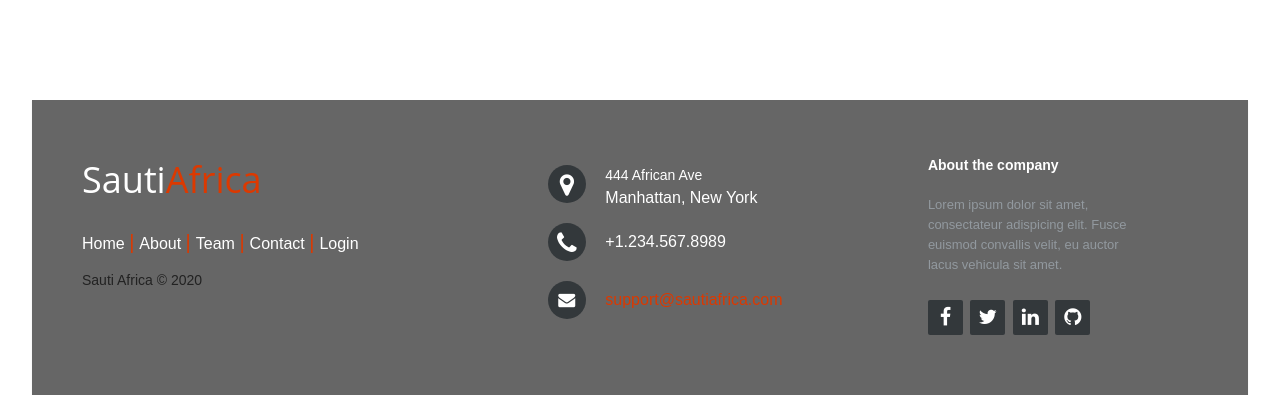
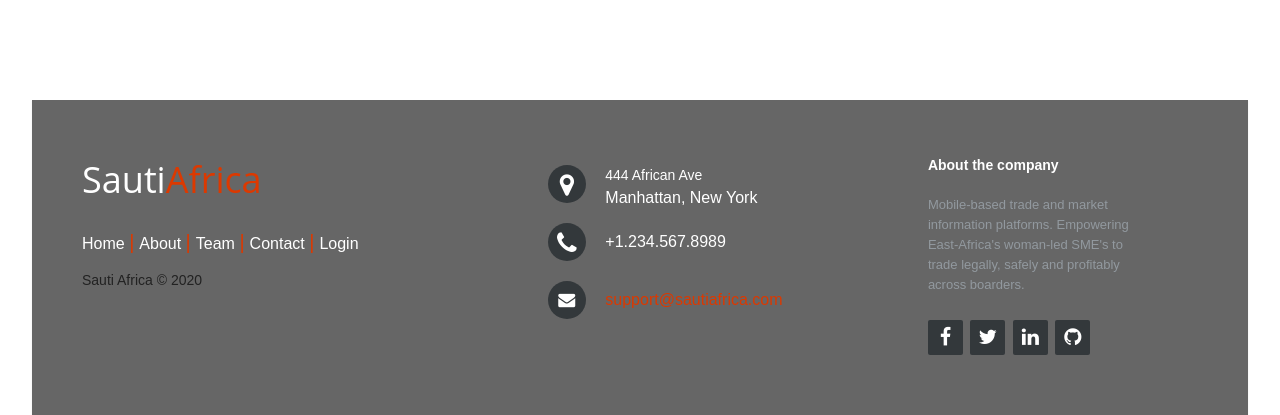
Before and after one commit to Build-Week-African-Marketplace-Web26/marketing-page, a plain HTML site: page index.html in a window 1280 px wide. Shown: the part 2244-2659 px from the top of the page. Drawn offline with nearby package versions, Linux system fonts and the light colour scheme; a web font is replaced by a local one.

Commit message:
Edited about on footer-homepage

```diff
--- a/index.html
+++ b/index.html
@@ -137,8 +137,9 @@
       <div class="footer-right">
         <p class="footer-company-about">
           <span>About the company</span>
-          Lorem ipsum dolor sit amet, consectateur adispicing elit. Fusce
-          euismod convallis velit, eu auctor lacus vehicula sit amet.
+          Mobile-based trade and market information platforms.
+          Empowering East-Africa's woman-led SME's to trade legally,
+          safely and profitably across boarders.
         </p>
 
         <div class="footer-icons">
```
